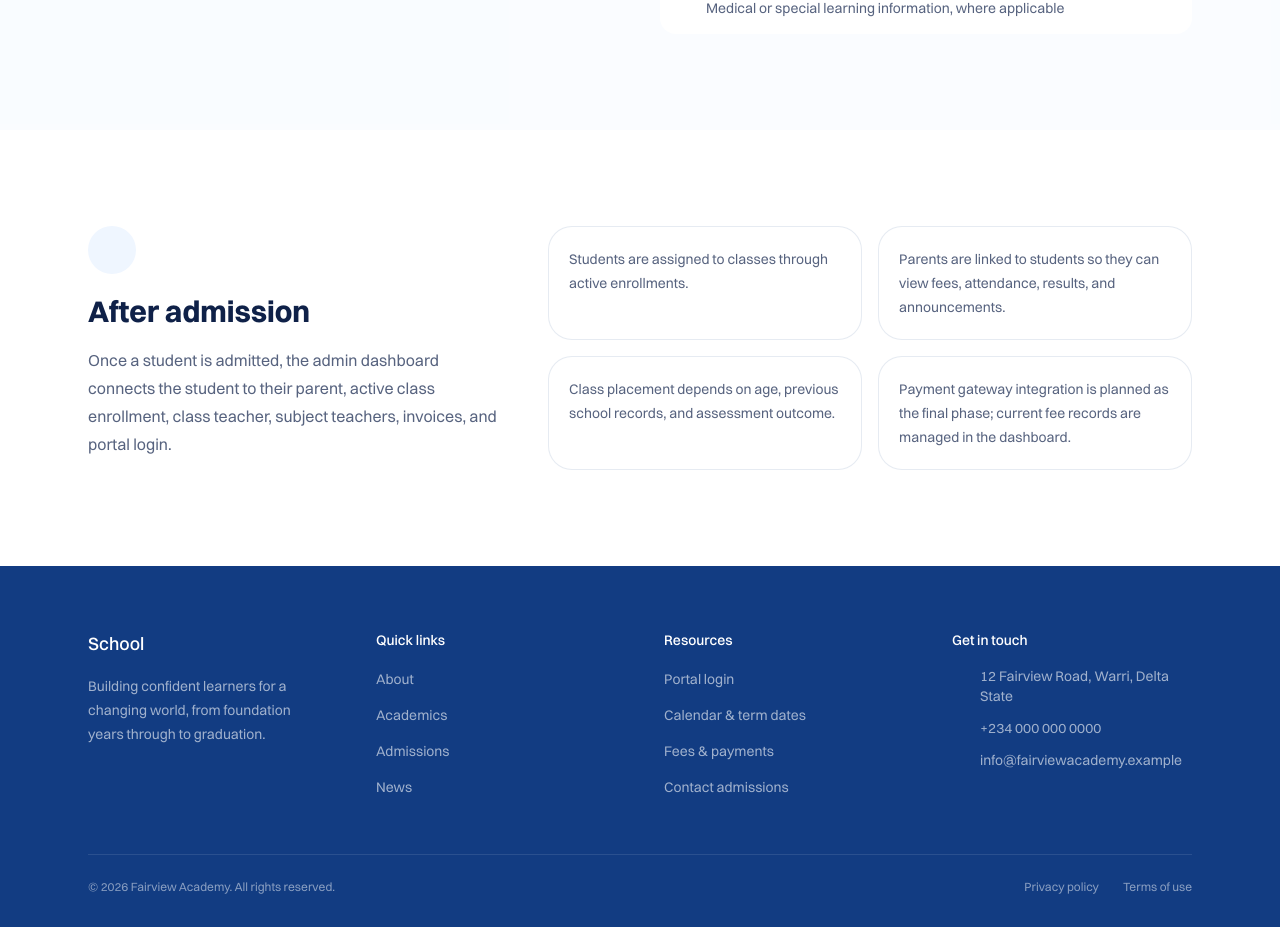
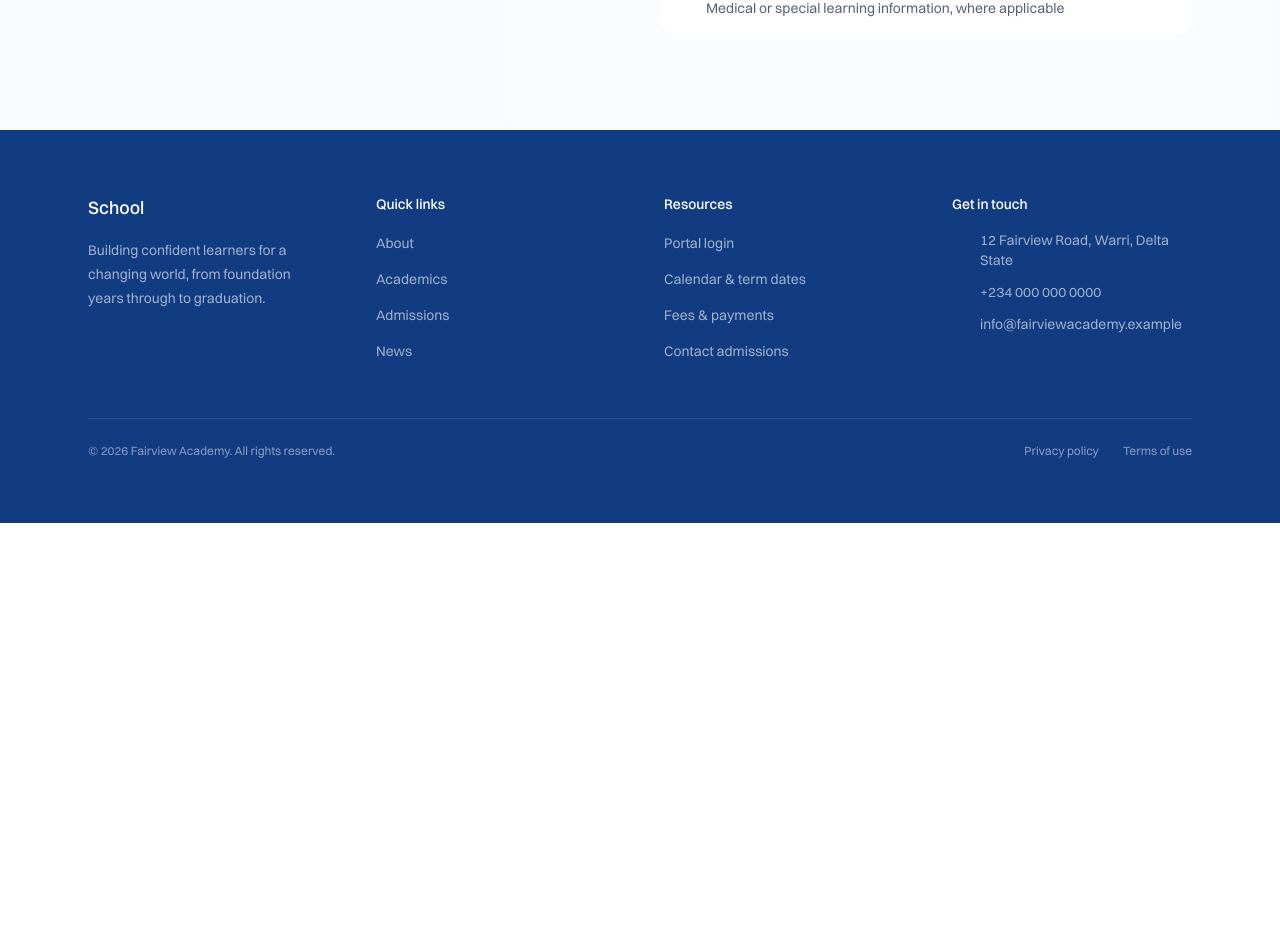
Before and after one commit to zinoefezino/school, a Next.js app: page /admissions in a window 1280 px wide. Shown: the part 1655-2582 px from the top of the page. After the commit the page ends 2178 px from the top, so only its background shows below. Built offline with nearby package versions, Linux system fonts and the light colour scheme; some icons are missing.

Commit message:
removed a section in admission page

```diff
--- a/app/admissions/page.tsx
+++ b/app/admissions/page.tsx
@@ -154,7 +154,7 @@
           </div>
         </section>
 
-        <section className="mx-auto max-w-6xl px-6 py-16 lg:py-24">
+        {/* <section className="mx-auto max-w-6xl px-6 py-16 lg:py-24">
           <div className="grid gap-10 lg:grid-cols-[420px_1fr]">
             <div>
               <div className="flex h-12 w-12 items-center justify-center rounded-full bg-blue-light text-blue">
@@ -180,7 +180,7 @@
               ))}
             </div>
           </div>
-        </section>
+        </section> */}
       </main>
       <Footer />
     </div>
```
